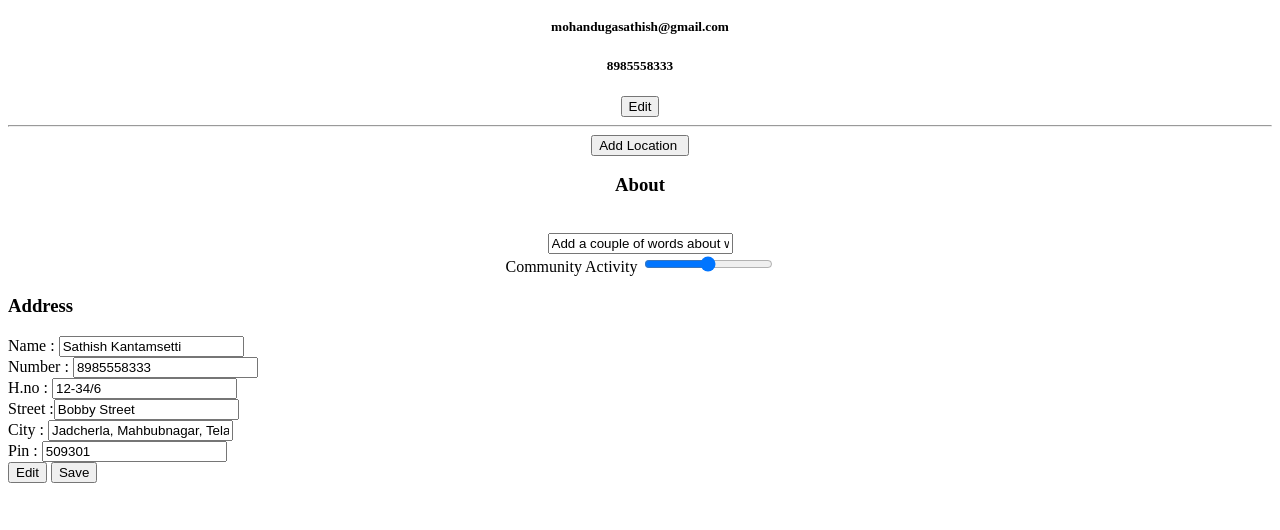
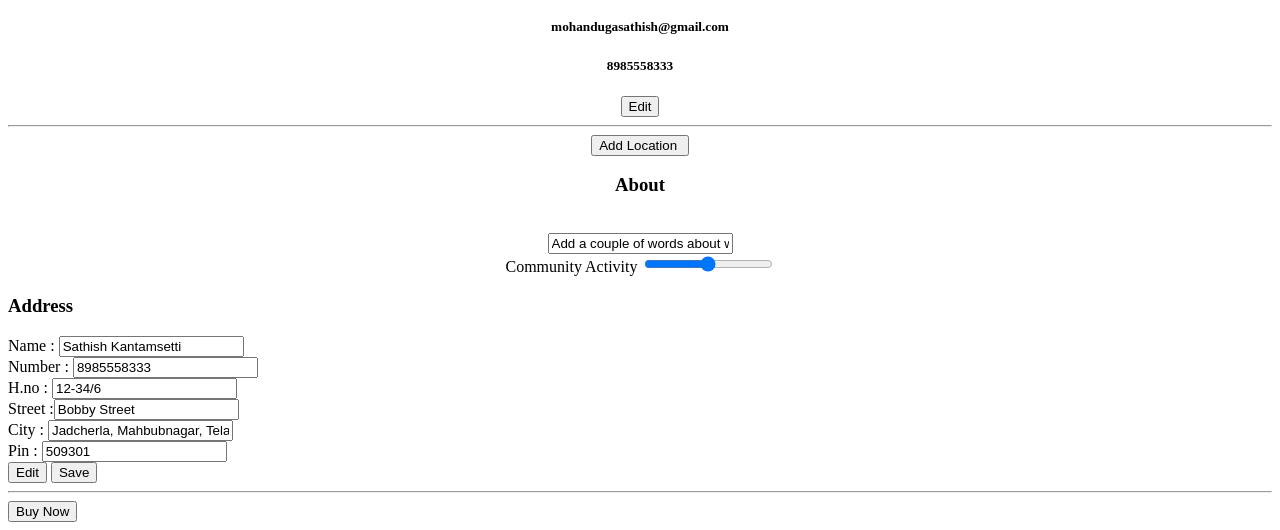
Before and after one commit to Sathishkantamsetti/18361A0544, a plain HTML site: page ProfilePage.html in a window 1280 px wide. Shown: the part 358-888 px from the top of the page. Before the commit the page ends 849 px from the top, so only its background shows below. Drawn offline with Linux system fonts and the light colour scheme.

Commit message:
Update ProfilePage.html
Added buy now button under the profile page to redirect users to the bookscatlogue page

```diff
--- a/ProfilePage.html
+++ b/ProfilePage.html
@@ -46,5 +46,9 @@
         Pin : <input type="text" value="509301"><br>
         <input type="button" value="Edit">
         <input type="submit" value="Save"><br>
+                                         <hr>
+        <a href="Bookscatalogue.html" >
+        <input type="Button" value="Buy Now">
+                                            </a>
     </body>
 </html>
```
